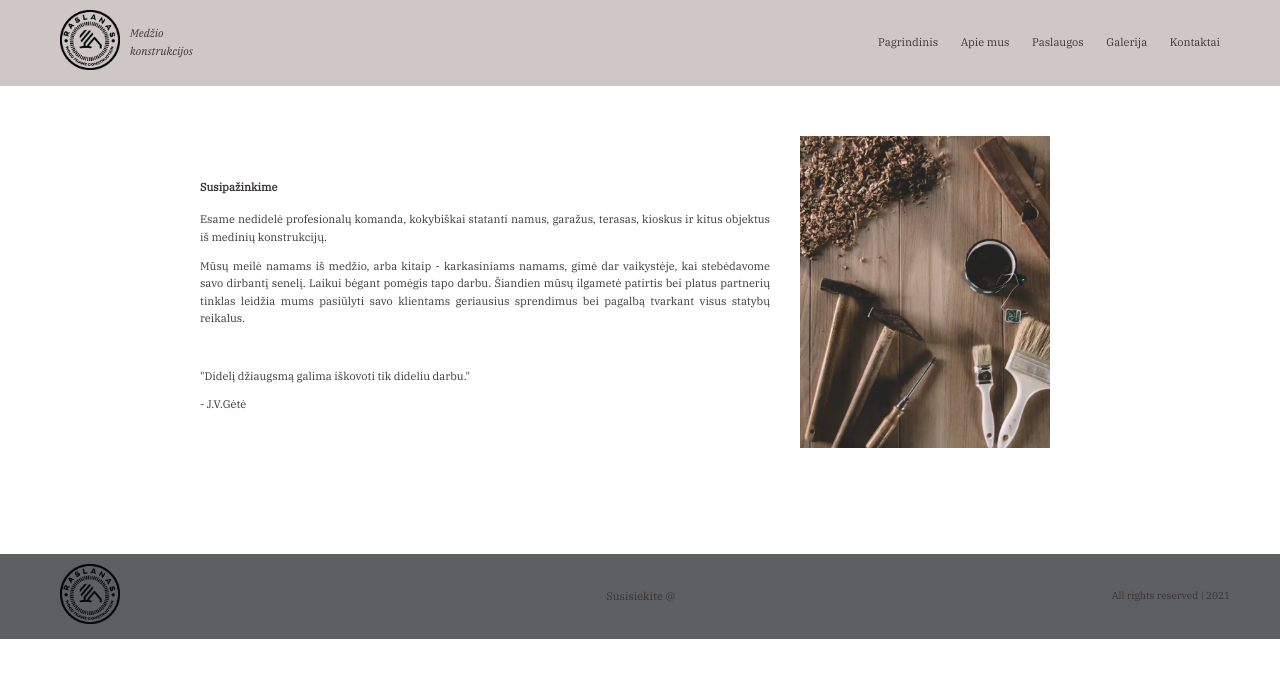
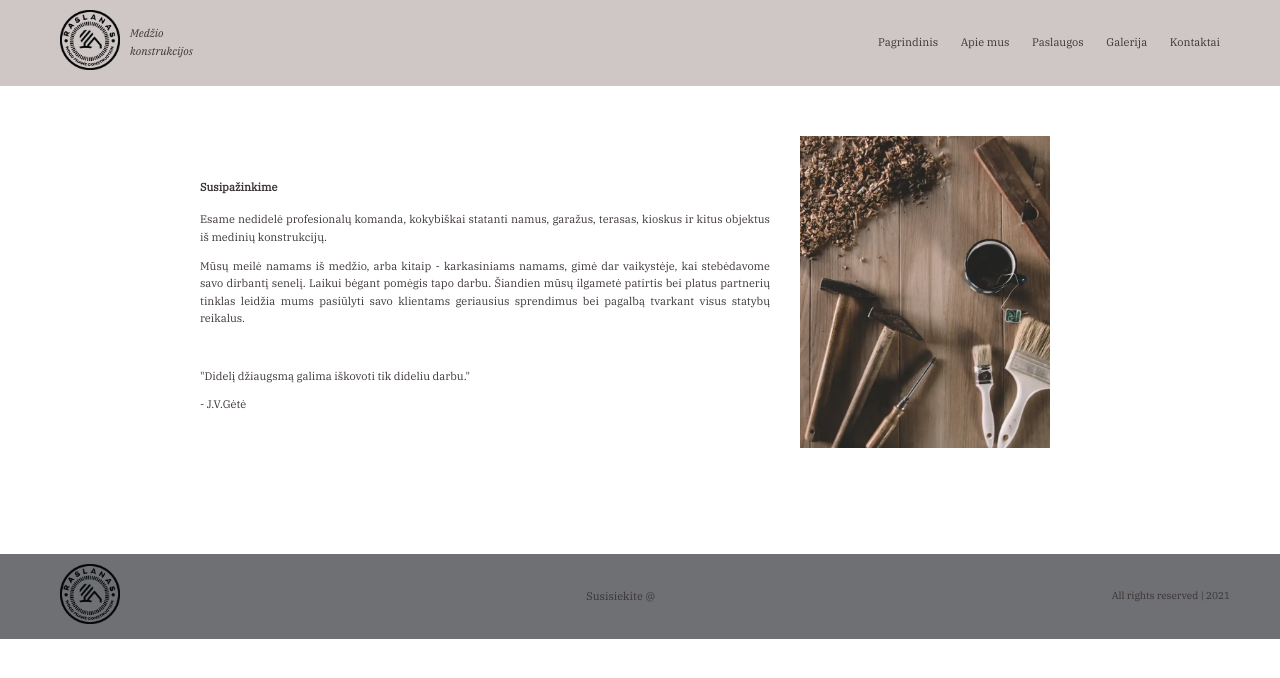
Before and after one commit to san-ras/wooden-construction, a plain HTML site: page about-us.html in a window 1280 px wide. Drawn offline with Linux system fonts and the light colour scheme.

Commit message:
comments

```diff
--- a/about-us.html
+++ b/about-us.html
@@ -13,6 +13,7 @@
     <link rel="stylesheet" href="./styles/main.css" />
   </head>
   <body>
+    <!-- Header -->
     <header>
       <div class="navigation">
         <div class="logo">
@@ -34,6 +35,8 @@
         </div>
       </div>
     </header>
+
+    <!-- Main page info -->
     <div class="section section-about-us">
       <div class="about-us-text">
         <h4>Susipažinkime</h4>
@@ -62,6 +65,7 @@
       </div>
     </div>
 
+    <!-- Footer -->
     <footer>
       <div class="menu menu-footer">
         <div class="logo">
@@ -70,9 +74,7 @@
           </a>
         </div>
 
-        <ul>
-          <li><a href="mailto:tomas@raslanas.eu">Susisiekite @</a></li>
-        </ul>
+        <a href="mailto:tomas@raslanas.eu">Susisiekite @</a>
         <div class="footer-text">All rights reserved | 2021</div>
       </div>
     </footer>
--- a/styles/main.css
+++ b/styles/main.css
@@ -48,11 +48,17 @@ header {
   background-color: rgb(207, 198, 198);
 }
 footer {
-  background-color: rgb(93, 95, 99);
+  background-color: rgb(110, 112, 116);
 }
 .footer-text {
   color: rgb(59, 51, 51);
   font-size: 10px;
+}
+
+/* General appearance of main page information */
+.section {
+  margin: 50px 200px 100px 200px;
+  text-align: justify;
 }
 
 /* Index.html main photo */
@@ -63,12 +69,6 @@ footer {
 }
 .info-page-photo img:hover {
   opacity: 1;
-}
-
-/* General appearance of main page information */
-.section {
-  margin: 50px 200px 100px 200px;
-  text-align: justify;
 }
 
 /* Contacts */
@@ -141,7 +141,6 @@ footer {
 }
 
 /* Services */
-
 .section-services img {
   width: 290px;
   padding-right: 0px;
```
Also changed, not shown: contacts.html (+6 -4 lines), gallery.html (+6 -3 lines), index.html (+6 -4 lines), services.html (+4 -4 lines).
